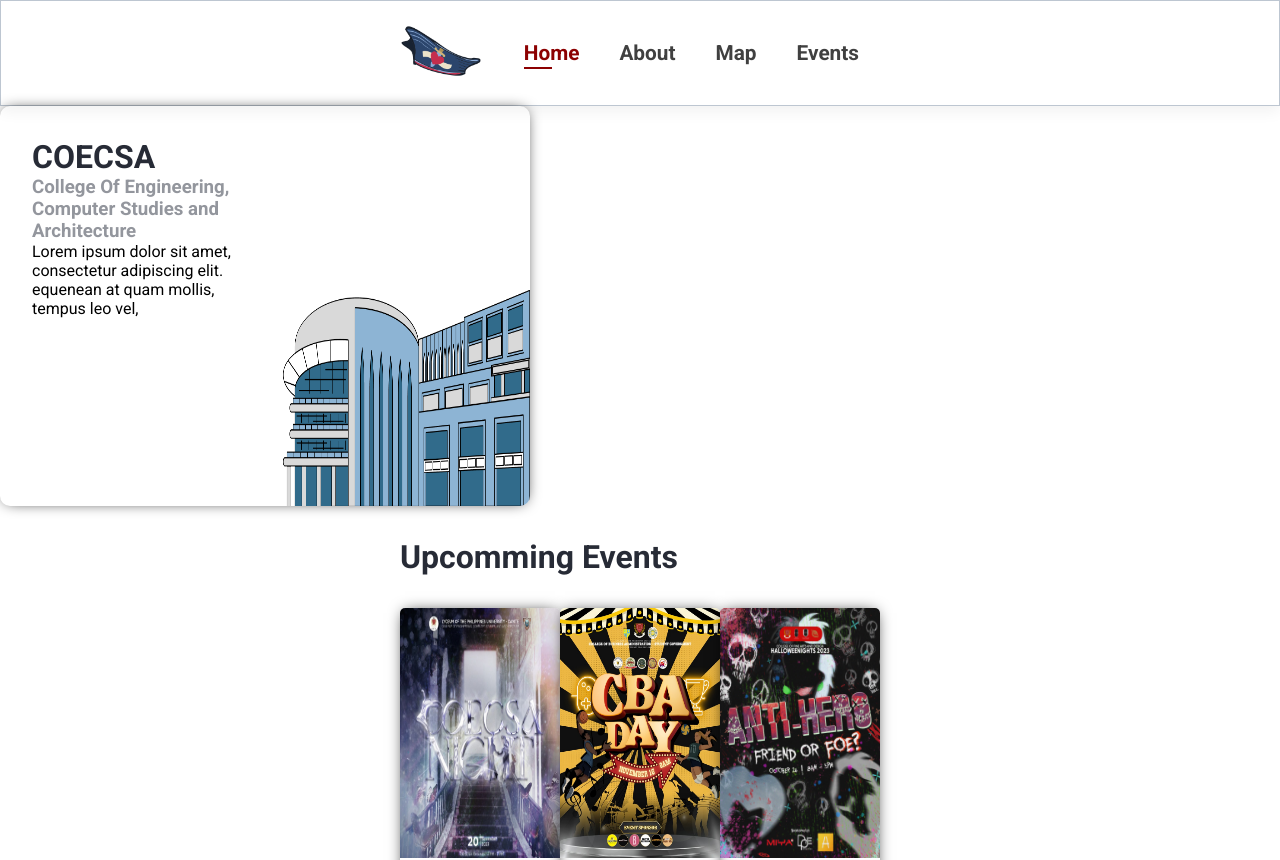
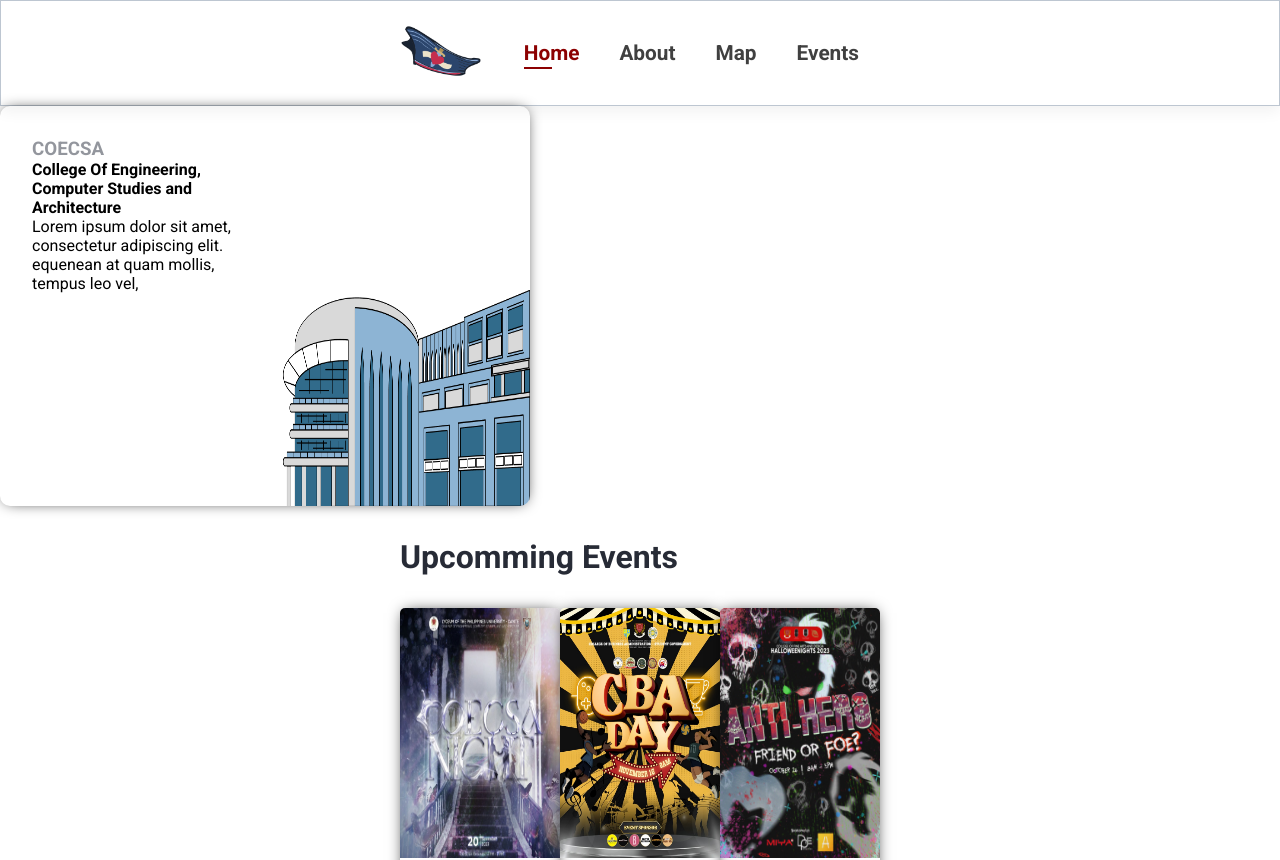
Before and after one commit to ianaumi/Lycee, a React (Create React App) app: page / in a window 1280 px wide. Shown: the top 860 px of the page. Built offline with nearby package versions, Linux system fonts and the light colour scheme.

Commit message:
Updated format

```diff
--- a/src/Components/Buildings-component/BuildingCard.js
+++ b/src/Components/Buildings-component/BuildingCard.js
@@ -7,8 +7,8 @@ export default function BuildingCard(){
 
         <div className="building-container">
             <div className="building-description">
-                    <h1>COECSA</h1>
-                    <h3>College Of Engineering, Computer Studies and Architecture</h3>
+                    <h3>COECSA</h3>
+                    <h4>College Of Engineering, Computer Studies and Architecture</h4>
                     <p>Lorem ipsum dolor sit amet, consectetur adipiscing elit. equenean at quam mollis, tempus leo vel,</p>
             </div>
             <div className="building-img">
```
